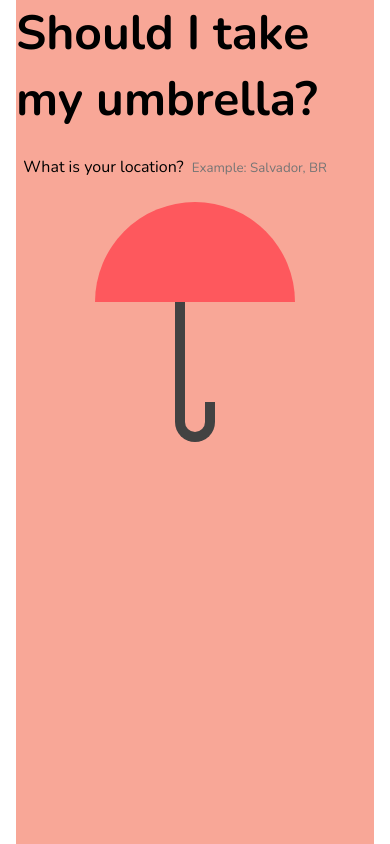
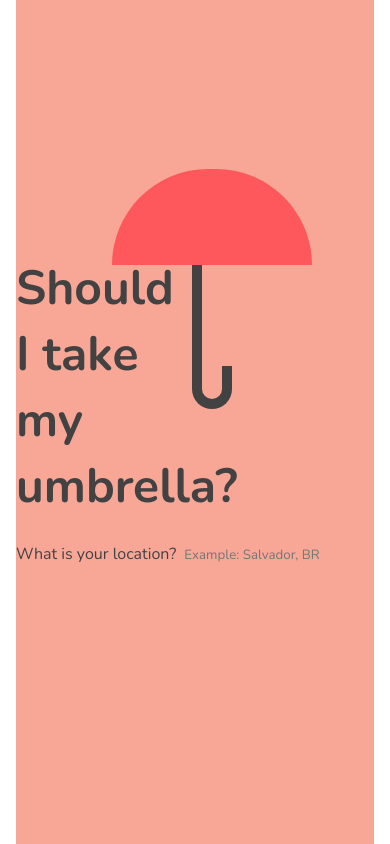
Before and after one commit to beatrizpenalva/should-i-take-my-umbrella, a React (Create React App) app: page / in a window 390 px wide. Built offline with nearby package versions, Linux system fonts and the light colour scheme.

Commit message:
style: logo responsiviness

```diff
--- a/src/components/Home/Home.jsx
+++ b/src/components/Home/Home.jsx
@@ -22,7 +22,6 @@ const WeatherInfo = () => {
                     <div className="umbrella-3"></div>
                 </div>
             </section>
-
         </section>
     )
 }
--- a/src/components/Home/style.css
+++ b/src/components/Home/style.css
@@ -1,41 +1,55 @@
 .home-container {
     display: flex;
     flex-direction: column;
+    align-items: flex-start;
+    justify-content: center;
     width: 100%;
     height: 100vh;
     background-color: #F8A797;
+    color: #424242;
+}
+
+h1 {
+    width: 50%;
 }
 
 .logo {
     display: flex;
     flex-direction: column;
     align-items: center;
+    position: absolute;
+    top: 20vh;
+    right: 20%;
+    width: 12.5rem;
+    height: 15rem;
 }
 
 .umbrella {
-    width: 200px;
-    height: 100px;
-    border-top-left-radius: 100px;
-    border-top-right-radius: 100px;
+    width: 100%;
+    height: 40%;
+    border-top-left-radius: 6rem;
+    border-top-right-radius: 6rem;
     border-bottom: 0;
     background-color: #FE585D;
 }
 
+.umbrella-bottom {
+    display: block;
+    width: 20%;
+    height: 60%;
+}
+
 .umbrella-2 {
-    width: 10px;
-    height: 100px;
+    width: 25%;
+    height: 70%;
     background-color: #424242;
 }
 
 .umbrella-3 {
-    width: 40px;
-    height: 40px;
-    border: 10px solid #424242;
+    width: 100%;
+    height: 30%;
+    border: 0.625rem solid #424242;
     border-top: 0;
-    border-bottom-left-radius: 60px;
-    border-bottom-right-radius: 60px;
+    border-bottom-left-radius: 3.75rem;
+    border-bottom-right-radius: 3.75rem;
 }
-
-.umbrella-bottom {
-    display: block;
-}
```
